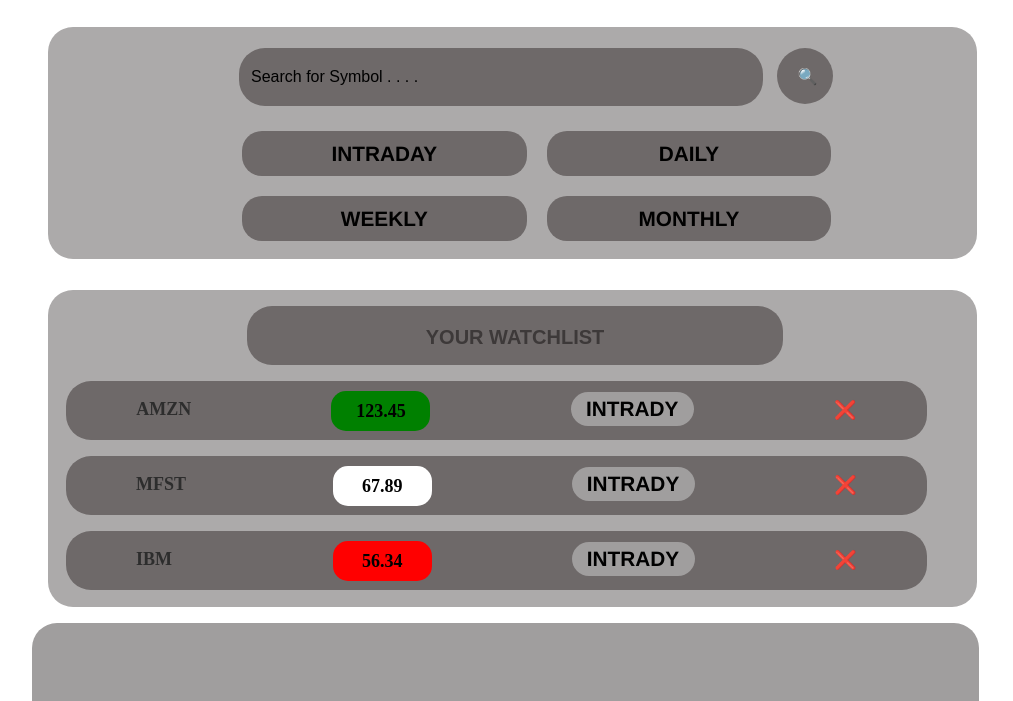
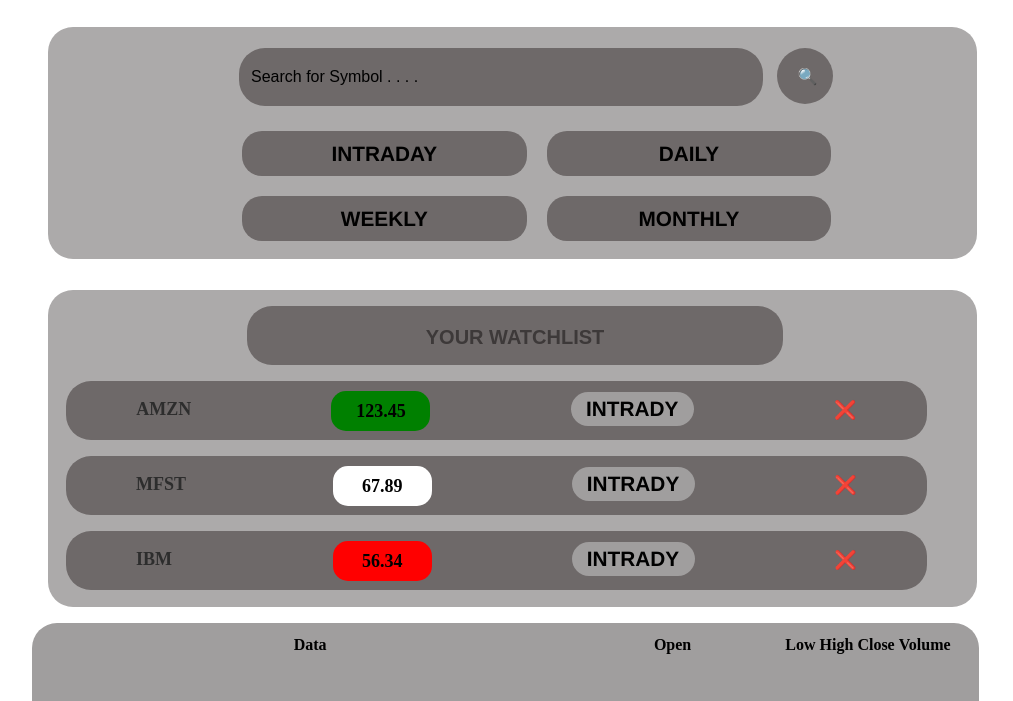
Before and after one commit to pratik198/StockMarketDashBoard, a plain HTML site: page index.html in a window 1280 px wide. Shown: the part 99-800 px from the top of the page, without its empty margins (195-1208 px from the left). Drawn offline with Linux system fonts and the light colour scheme.

Commit message:
changes in table

```diff
--- a/styles.css
+++ b/styles.css
@@ -310,3 +310,16 @@ input::placeholder{
     margin-left: 227px;
     margin-top: 16px;
 }
+
+#stocktable{
+position: absolute;
+/* border: 2px solid black; */
+margin-top: 10px;
+
+}
+table, th, td {
+
+    position: relative;
+    /* border:1px solid black; */
+    width:70%;
+  }
```
